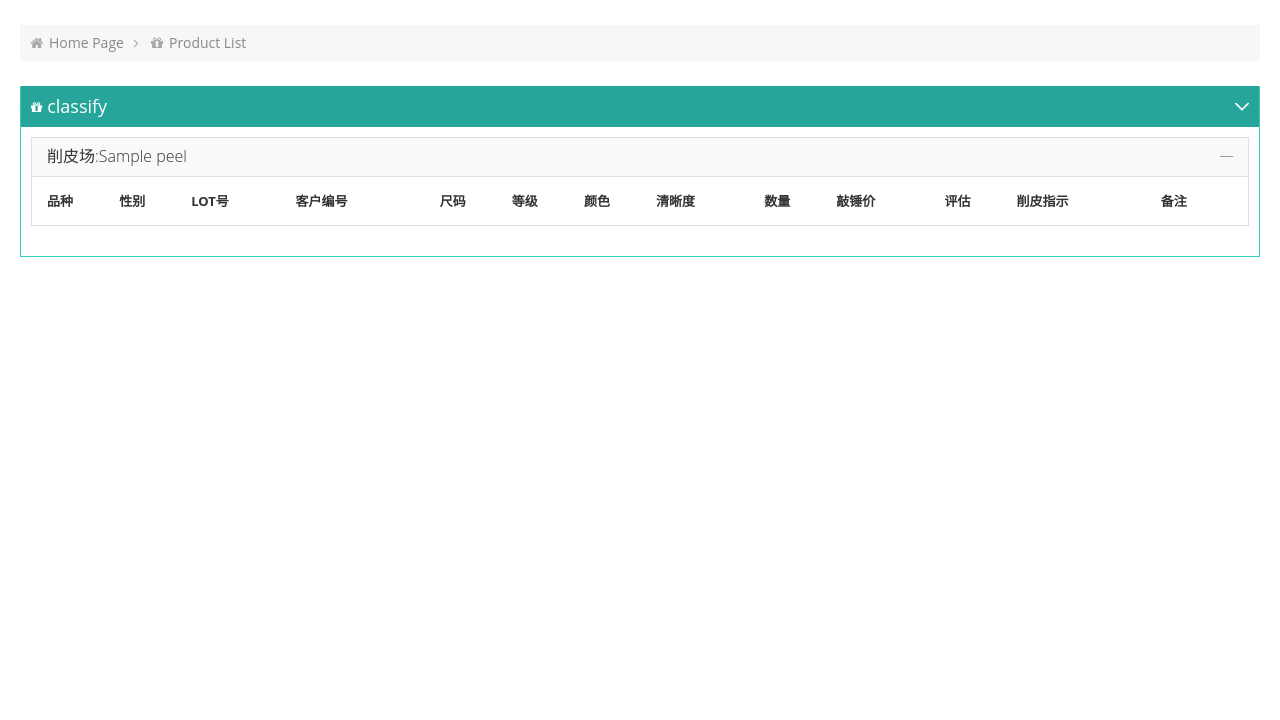
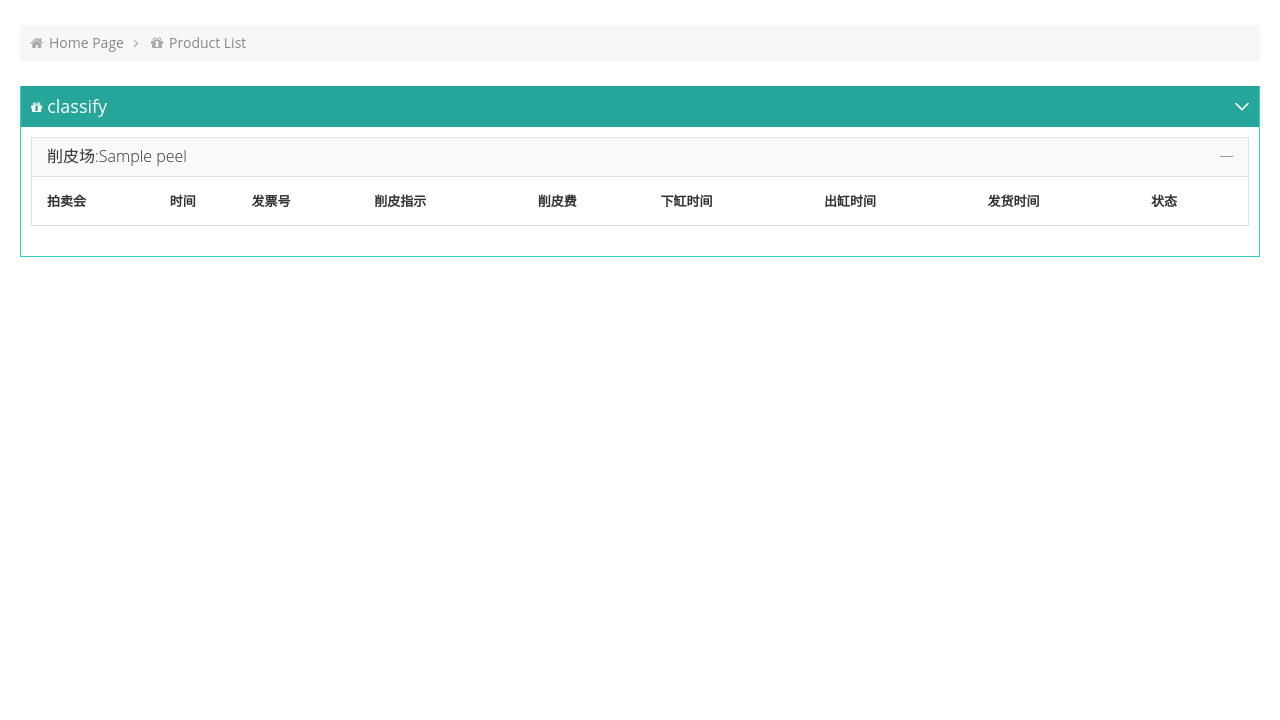
Before and after one commit to qzn928/auctionSystem, a Django app: template auctionSystem/auctionweb/templates/auctionweb/peelfield/pclassify.html in a window 1280 px wide, after a click that opens the changed part. Shown: the part 46-766 px from the top of the page. Run offline with Django 3.2, Linux system fonts and the light colour scheme; the template is opened without the code that fills it: most values are stand-ins (such as "Sample title", 1, 10 or a date in 2020); lists and menus that the app fills with data are empty; some libraries are stand-ins or nearby versions.

Commit message:
分削皮场类别显示

```diff
--- a/auctionSystem/auctionweb/commodity/forms.py
+++ b/auctionSystem/auctionweb/commodity/forms.py
@@ -13,4 +13,4 @@ class CommodityForm(forms.ModelForm):
 
     class Meta:
         model = Commodity
-        exclude = ("peel_field", "auction", "is_invoice", "peel_inform")
+        exclude = ("peel_field", "auction", "is_invoice", "peel_inform", "invoice")
--- a/auctionSystem/auctionweb/invoice/views.py
+++ b/auctionSystem/auctionweb/invoice/views.py
@@ -80,8 +80,8 @@ def voadd(request, template_name):
         iform = InvoiceForm(form_data)
         if iform.is_valid():
             invoice_com = iform.save(commit=False)
-            invoice_com.commodity_set.add(comm_list)
             invoice_com.save()
+            invoice_com.commodity_set = comm_list
             comm_list.update(is_invoice=1)
             mem = memcache.Client(settings.MEMCACHES)
             mem.set_multi({"begin_rate": new_rate, "commpression_rate": com_rate})
@@ -107,6 +107,7 @@ def lot_list_invoice(request, invoice_id):
     except Invoice.DoesNotExist:
         return ajax_success([])
     all_lot = invoice_obj.commodity_set.all()
+    print all_lot
     json_lot_list = [i.toDICT() for i in all_lot]
     return ajax_success(json_lot_list)
 
--- a/auctionSystem/auctionweb/templates/auctionweb/peelfield/pclassify.html
+++ b/auctionSystem/auctionweb/templates/auctionweb/peelfield/pclassify.html
@@ -32,19 +32,15 @@
                         <table id="peel{{peel.id}}" cellspacing="0" width="100%">
                             <thead>
                                 <tr>
-                                    <th><span>品种</span></th>
-                                    <th><span>性别</span></th>
-                                    <th><span>LOT号</span></th>
-                                    <th><span>客户编号</span></th>
-                                    <th><span>尺码</span></th>
-                                    <th><span>等级</span></th>
-                                    <th><span>颜色</span></th>
-                                    <th><span>清晰度</span></th>
-                                    <th><span>数量</span></th>
-                                    <th><span>敲锤价</span></th>
-                                    <th><span>评估</span></th>
+                                    <th><span>拍卖会</span></th>
+                                    <th><span>时间</span></th>
+                                    <th><span>发票号</span></th>
                                     <th><span>削皮指示</span></th>
-                                    <th><span>备注</span></th>
+                                    <th><span>削皮费</span></th>
+                                    <th><span>下缸时间</span></th>
+                                    <th><span>出缸时间</span></th>
+                                    <th><span>发货时间</span></th>
+                                    <th><span>状态</span></th>
                                 </tr>
                             </thead>
                         </table>
@@ -55,26 +51,47 @@
         </div>
     </div>
 </div>
-
 {% endblock %}
 <!-- Modal -->
 {% block footer_block %}
 <style>
 .modal-backdrop{z-index:0;}
 </style>
-<div class="modal fade" id="commentModal" tabindex="-1" role="dialog" aria-labelledby="myModalLabel" aria-hidden="true">
+<div class="modal fade" id="timeModal" tabindex="-1" role="dialog" aria-labelledby="myModalLabel" aria-hidden="true">
   <div class="modal-dialog">
     <div class="modal-content">
       <div class="modal-header">
         <button type="button" class="close" data-dismiss="modal" aria-label="Close"><span aria-hidden="true">&times;</span></button>
-        <h4 class="modal-title" id="myModalLabel">备注信息</h4>
+        <h4 class="modal-title" id="myModalLabel">填写初始汇率</h4>
       </div>
-      <div class="modal-body">
-        <span class="comment"></span>
-      </div>
-      <div class="modal-footer">
-        <button type="button" class="btn btn-default" data-dismiss="modal">Close</button>
-      </div>
+        <form class="form-horizontal" role="form" action="{% url 'cinvoice' %}" id="voaddForm">
+          <div class="modal-body">
+                <div class="form-body" style="padding-bottom:0px">
+                    <div class="form-group">
+                        <label class="col-sm-3 control-label">下缸时间</label>
+                        <div class="col-sm-9">
+                            <input type="text" name="peel_time" id="peel_time" class="form-control" placeholder="must"/>
+                        </div>
+                    </div>
+                    <div class="form-group">
+                        <label class="col-sm-3 control-label">出缸时间</label>
+                        <div class="col-sm-9">
+                            <input type="text" name="out_peel_time" id="out_peel_time" class="form-control"  placeholder="must"/>
+                        </div>
+                    </div>
+                    <div class="form-group">
+                        <label class="col-sm-3 control-label">发货时间</label>
+                        <div class="col-sm-9">
+                            <input type="text" name="delivery_time" id="delivery_time" class="form-control" placeholder="must"/>
+                        </div>
+                    </div>
+                </div>
+          </div>
+          <div class="modal-footer">
+            <button type="button" class="btn btn-primary" id="invoiceSumit">Save</button>
+            <button type="button" class="btn btn-default" data-dismiss="modal">Close</button>
+          </div>
+        </form>
     </div>
   </div>
 </div>
@@ -86,29 +103,30 @@
                 "searching": false,
                 "info": false,
                 "paging": false,
+                "sDom": '<"toolsbar"><"H"TfrC>t<"F"ip>',
                 "data": data,
+                "oTableTools":{
+                    "sRowSelect": "single",
+                    "aButtons":[
+                        {
+                            "sExtends": "text",
+                            "sButtonText": "add time",
+                            "fnClick": function(nButton, oConfig, oFlash){
+                                $("#timeModal").modal();
+                            }
+                        }
+                      ]
+                 },
                 "columns":[
-                    {"data": "types"},
-                    {"data": "sex"},
-                    {"data": "lot"},
-                    {"data": "customer_id"},
-                    {"data": "size"},
-                    {"data": "level"},
-                    {"data": "color"},
-                    {"data": "definition"},
-                    {"data": "number"},
-                    {"data": "final_price"},
-                    {"data": "evaluation"},
+                    {"data": "auction"},
+                    {"data": "modify_date"},
+                    {"data": "auction"},
                     {"data": "peel_inform"},
-                    {"data": "remarks", "fnCreatedCell": function(nTd, sData, oData, iRow, iCol){
-                        element = $(nTd).empty();
-                        lookBtn = $("<input type='button' class='btn btn-sm btn-success' value='查看'/>").on("click", function(){
-                            var comment = oData["remarks"];
-                            $("#commentModal .comment").text(comment)
-                            $("#commentModal").modal();
-                        })
-                        element.append(lookBtn)
-                    }},
+                    {"data": "peel_price"},
+                    {"data": "peel_time"},
+                    {"data": "out_peel_time"},
+                    {"data": "delivery_time"},
+                    {"data": null},
                 ]
             })
        }
```
Also changed, not shown: auctionSystem/auctionweb/models.py (+90 -0 lines), auctionSystem/auctionweb/peelfield/views.py (+15 -4 lines).
